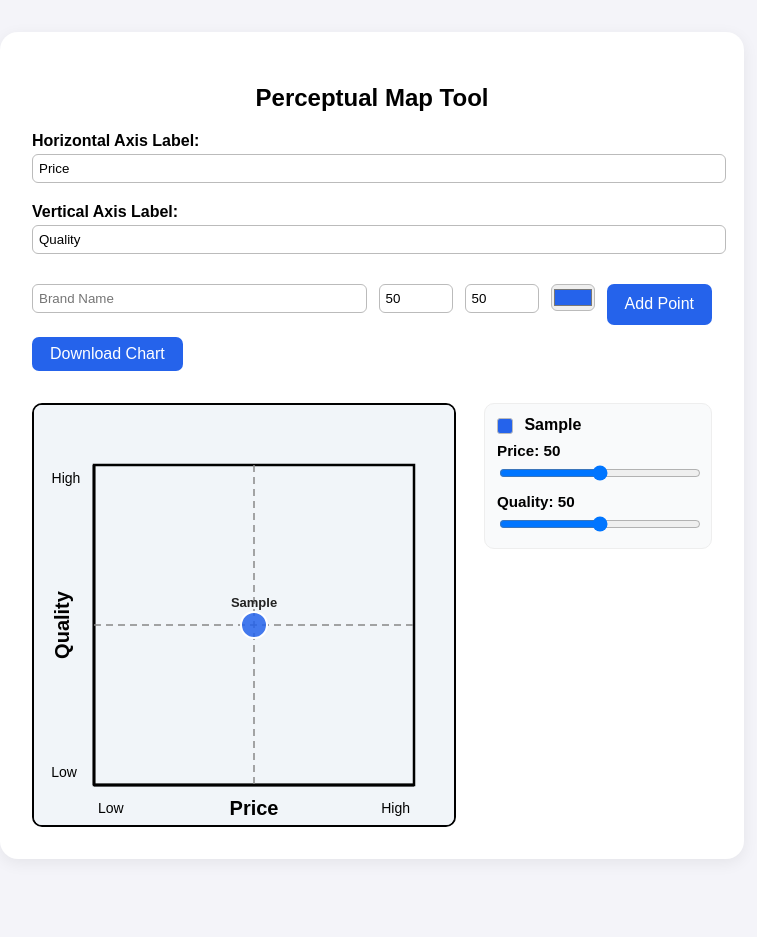
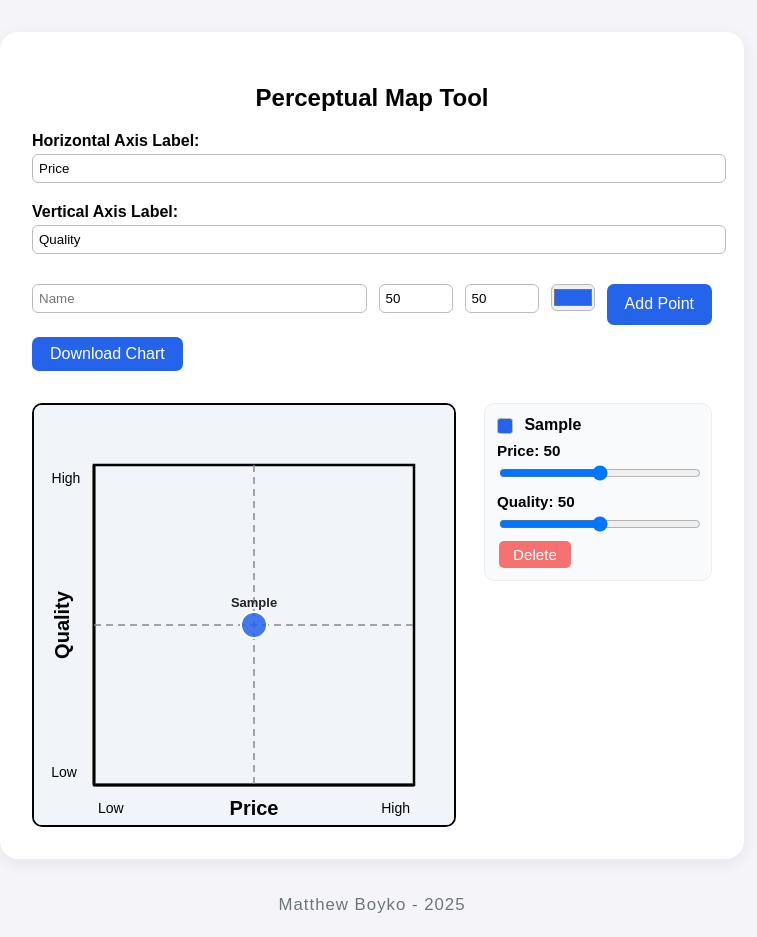
Before and after one commit to mboyko04/perceptualmap, a plain HTML site: page index.html in a window 1280 px wide. Both pictures are taken after typing "Sample" into the empty fields and a click on the button "Add Point". Shown: the whole page, without its empty margins (268-1025 px from the left). Before the commit the page ends 891 px from the top, so only its background shows below. Drawn offline with Linux system fonts and the light colour scheme.

Commit message:
Update index.html

```diff
--- a/index.html
+++ b/index.html
@@ -19,6 +19,19 @@
     .controls { flex: 1; }
     .brand-box { background: #f9fafb; border: 1px solid #eee; padding: 12px; border-radius: 10px; margin-bottom: 18px;}
     .svg-container { position: relative; }
+    .delete-btn {
+      background: #f87171;
+      color: #fff;
+      padding: 5px 14px;
+      border: none;
+      border-radius: 5px;
+      margin-top: 5px;
+      margin-left: 2px;
+      cursor: pointer;
+      font-size: 0.95em;
+      transition: background 0.2s;
+    }
+    .delete-btn:hover { background: #dc2626; }
     #download-btn { margin: 12px 0 0 0; display: block; }
     @media (max-width: 900px) { .map-area { flex-direction: column; gap: 10px; } }
   </style>
@@ -33,7 +46,7 @@
     <input id="y-axis" type="text" value="Quality">
   </div>
   <form id="brand-form" autocomplete="off" style="margin-top:18px; display:flex; gap:12px; flex-wrap: wrap;">
-    <input id="brand-name" type="text" placeholder="Brand Name" style="flex:1; min-width: 110px;">
+    <input id="brand-name" type="text" placeholder="Name" style="flex:1; min-width: 110px;">
     <input id="brand-x" type="number" min="0" max="100" value="50" style="width:60px;">
     <input id="brand-y" type="number" min="0" max="100" value="50" style="width:60px;">
     <input id="brand-color" type="color" value="#2563eb" style="width:44px; padding:0;">
@@ -45,10 +58,20 @@
       <canvas id="perceptual-map" width="420" height="420" style="display:block; background:#f1f5f9; border: 2px solid #000; border-radius: 10px;"></canvas>
     </div>
     <div class="controls" id="brand-controls">
-      <p style="color:#7e7e7e;">Add a brand to get started!</p>
+      <p style="color:#7e7e7e;">Add a point to get started!</p>
     </div>
   </div>
 </div>
+<footer style="
+  margin-top: 36px;
+  text-align: center;
+  color: #6c757d;
+  font-size: 1.05em;
+  letter-spacing: 1px;
+  padding-bottom: 14px;
+  ">
+  Matthew Boyko - 2025
+</footer>
 <script>
 const brands = [];
 const CANVAS_SIZE = 320, margin = 60;
@@ -115,12 +138,12 @@ function renderMap() {
   ctx.fillText("Low", margin - 30, margin + CANVAS_SIZE - 8);
   ctx.fillText("High", margin - 28, margin + 18);
 
-  // Axis Labels **closer to the chart, right beside axes**
-  // X-axis label (bold, centered, just below axis, close to box)
+  // Axis Labels closer to the chart, right beside axes
   ctx.font = "bold 20px sans-serif";
   ctx.textAlign = "center";
+  // X-axis label
   ctx.fillText(xLabel, margin + CANVAS_SIZE/2, margin + CANVAS_SIZE + 30);
-  // Y-axis label (bold, rotated, centered, just left of axis, close to box)
+  // Y-axis label (rotated)
   ctx.save();
   ctx.translate(margin - 25, margin + CANVAS_SIZE/2);
   ctx.rotate(-Math.PI/2);
@@ -170,6 +193,7 @@ function renderControls() {
       <input type="range" min="0" max="100" value="${brand.x}" data-i="${i}" data-field="x">
       <label style="font-size:0.95em;">${document.getElementById('y-axis').value}: <span id="label-y-${i}">${brand.y}</span></label>
       <input type="range" min="0" max="100" value="${brand.y}" data-i="${i}" data-field="y">
+      <button class="delete-btn" data-i="${i}">Delete</button>
     `;
     // Slider events
     brandBox.querySelectorAll('input[type="range"]').forEach(slider => {
@@ -181,6 +205,12 @@ function renderControls() {
         renderMap();
       };
     });
+    // Delete event
+    brandBox.querySelector('.delete-btn').onclick = (e) => {
+      const idx = +e.target.dataset.i;
+      brands.splice(idx, 1);
+      renderMap(); renderControls();
+    };
     controls.appendChild(brandBox);
   });
 }
```
